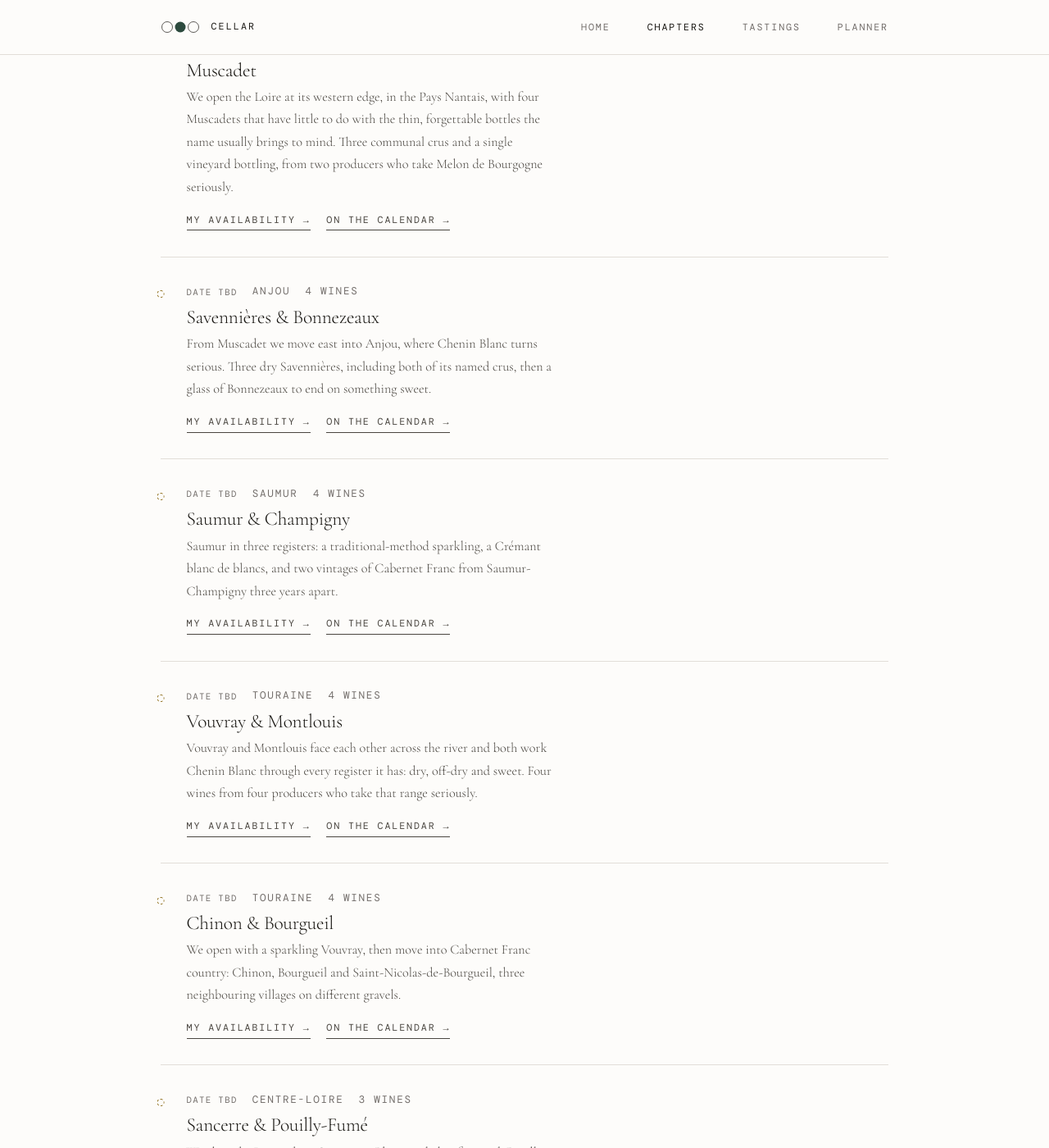
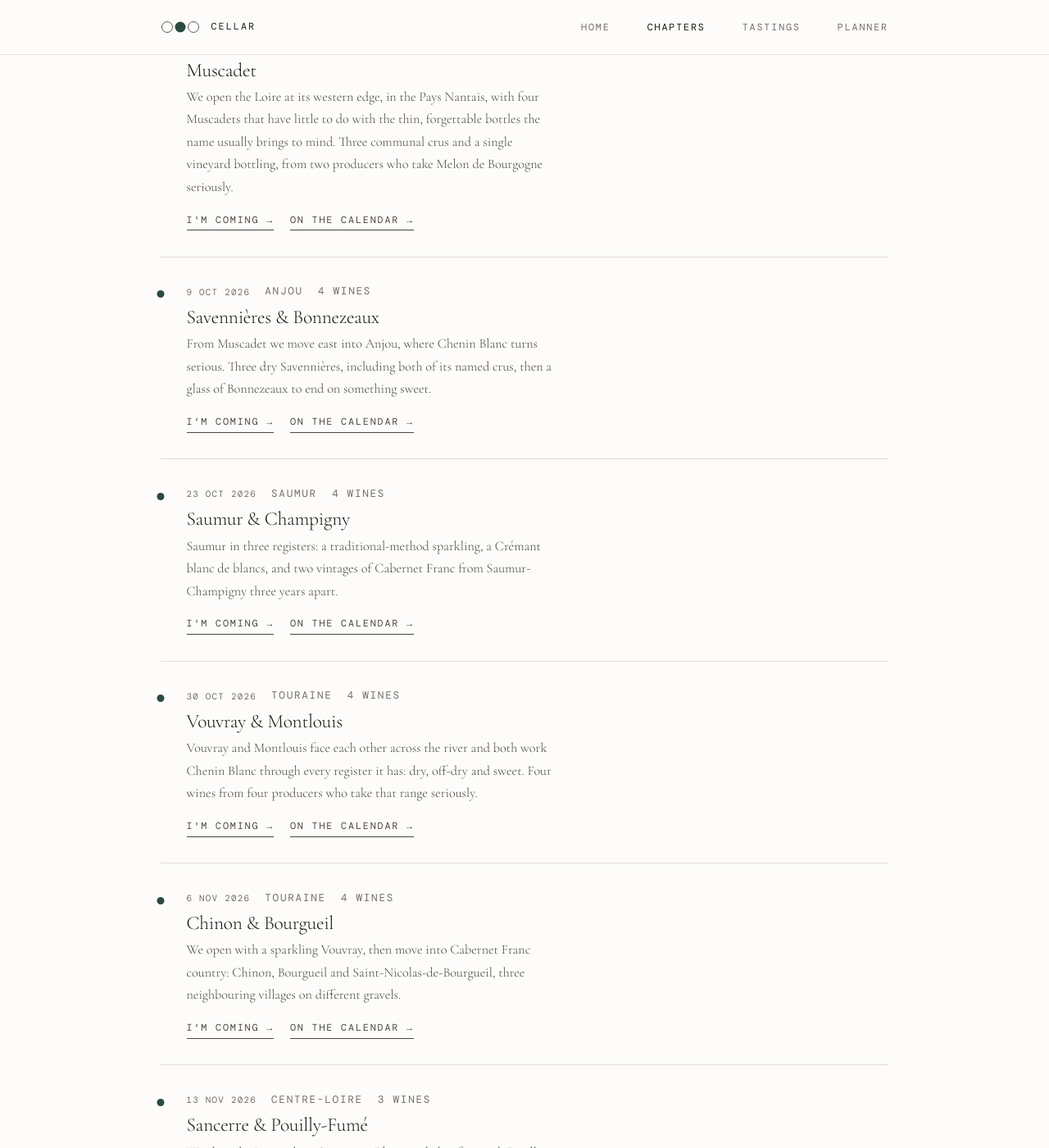
Before and after one commit to silviodirubbo/cellar, a Jekyll site: the page built from _chapters/loire.md, in a window 1280 px wide and 1400 px high, scrolled down 727 px. Shown: the whole window at 82% size. Built offline with Jekyll 4.4.1, drawn with Linux system fonts in a browser that asks for light colours; some web fonts are replaced; some of the changed text lies outside the part shown.

Commit message:
Set fixed dates for Loire Valley tastings
Muscadet, Savennières & Bonnezeaux, Saumur & Champigny, Vouvray &
Montlouis, Chinon & Bourgueil, and Sancerre & Pouilly-Fumé move from
date_tbd to fixed dates running weekly-ish from 2 October through
13 November 2026. No other fields touched.

```diff
--- a/_data/tastings.yml
+++ b/_data/tastings.yml
@@ -202,8 +202,8 @@
 
 - slug: muscadet
   title: "Muscadet"
-  date: null
-  date_tbd: true
+  date: 2026-10-02
+  date_tbd: false
   location: "Krieg 13"
   region: "Pays Nantais"
   description: >
@@ -246,8 +246,8 @@
 
 - slug: savennieres-bonnezeaux
   title: "Savennières & Bonnezeaux"
-  date: null
-  date_tbd: true
+  date: 2026-10-09
+  date_tbd: false
   location: "Krieg 13"
   region: "Anjou"
   description: >
@@ -291,8 +291,8 @@
 
 - slug: saumur-champigny
   title: "Saumur & Champigny"
-  date: null
-  date_tbd: true
+  date: 2026-10-23
+  date_tbd: false
   location: "Krieg 13"
   region: "Saumur"
   description: >
@@ -337,8 +337,8 @@
 
 - slug: vouvray-montlouis
   title: "Vouvray & Montlouis"
-  date: null
-  date_tbd: true
+  date: 2026-10-30
+  date_tbd: false
   location: "Krieg 13"
   region: "Touraine"
   description: >
@@ -381,8 +381,8 @@
 
 - slug: chinon-bourgueil
   title: "Chinon & Bourgueil"
-  date: null
-  date_tbd: true
+  date: 2026-11-06
+  date_tbd: false
   location: "Krieg 13"
   region: "Touraine"
   description: >
@@ -428,8 +428,8 @@
 
 - slug: sancerre-pouilly-fume
   title: "Sancerre & Pouilly-Fumé"
-  date: null
-  date_tbd: true
+  date: 2026-11-13
+  date_tbd: false
   location: "Krieg 13"
   region: "Centre-Loire"
   description: >
```
